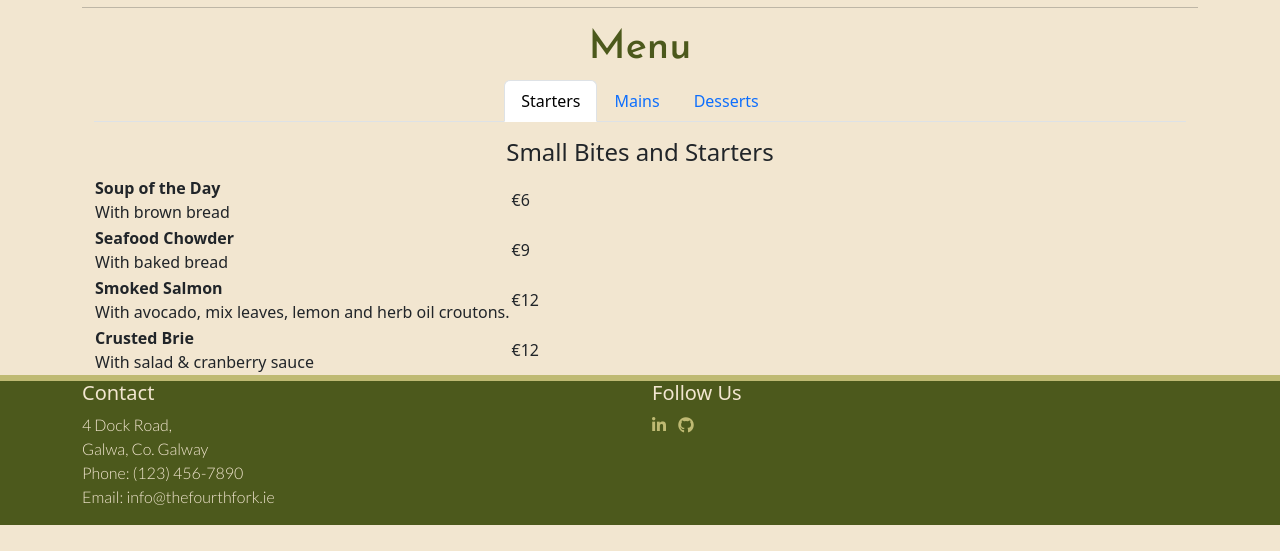
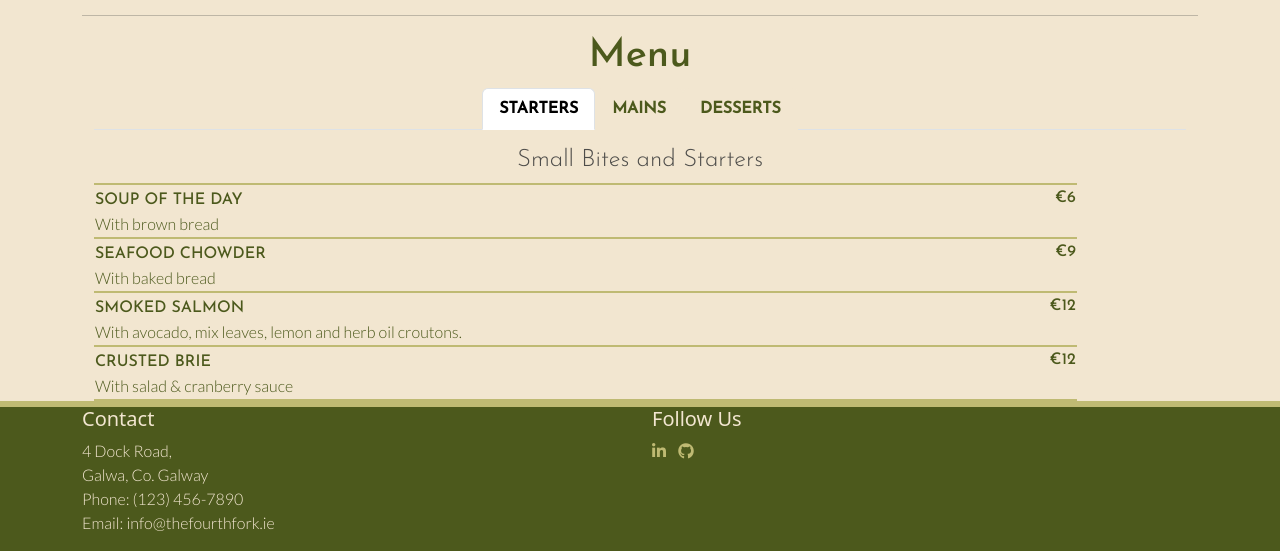
Before and after one commit to zemaciel/pp4, a Django app: page / in a window 1280 px wide. Shown: the part 717-1268 px from the top of the page. Before the commit the page ends 1242 px from the top, so only its background shows below. Run offline with Django 3.2, Linux system fonts and the light colour scheme; some libraries are stand-ins or nearby versions.

Commit message:
Fix design issues in the base and index htmls

```diff
--- a/static/css/style.css
+++ b/static/css/style.css
@@ -17,6 +17,24 @@ h1 {
     font-family: 'Josefin Sans', sans-serif;
     font-weight: 500;
     color: #4C591C;
+}
+
+h2 {
+    font-family: 'Josefin Sans', sans-serif;
+    font-weight: 300;
+    color: #736F34;
+}
+
+h3 {
+    font-family: 'Josefin Sans', sans-serif;
+    font-weight: 500;
+    color: #736F34;
+}
+
+h4 {
+    font-family: 'Josefin Sans', sans-serif;
+    font-weight: 300;
+    color: #4e4d4a;
 }
 
 h3 {
@@ -79,18 +97,15 @@ footer {
 
 /* ==== Restaurant Menu ====*/
 
-/* .nav-link {
+.food-menu-link {
     color: #4C591C;
     font-family: 'Josefin Sans', sans-serif;
     font-weight: 700;
     text-transform: uppercase;
+    background-color: #F2E6D0;
 }
 
-.nav-link {
-    background-color: #F2E6D0;
-} */
-
-/* .table-menu {
+.table-menu {
     width: 90%;
 }
 
@@ -101,12 +116,12 @@ footer {
 .table-menu tbody tr {
     border-top: 2px solid #BFBA73;
     border-bottom: 2px solid #BFBA73;
-} */
+}
 
-/* .menu-tabs {
+.menu-tabs {
     align: center;
-} */
-/*
+}
+
 .dish-name {
     color: #4C591C;
     font-family: 'Josefin Sans', sans-serif;
@@ -129,4 +144,4 @@ footer {
     font-weight: 300;
     font-size: 1rem;
     color: #4C591C;
-} */
+}
--- a/templates/base.html
+++ b/templates/base.html
@@ -4,21 +4,22 @@
 
 <head>
     <meta charset="UTF-8">
-    <title>The 4th Fork</title>
-    <!-- Favicon imports -->
+    <meta name="viewport" content="width=device-width, initial-scale=1" />
+    <title>The 4th Fork Restaurant</title>
+    <!-- Styles -->
+    <style>
+        @import url('https://fonts.googleapis.com/css2?family=Josefin+Sans:wght@300;500&family=Lato:wght@300;700&display=swap');
+    </style>
+    <link href="https://cdn.jsdelivr.net/npm/bootstrap@5.3.0/dist/css/bootstrap.min.css" rel="stylesheet">
+    <link rel="stylesheet" href="https://cdn.jsdelivr.net/npm/bootstrap@5.3.0/dist/css/bootstrap.min.css">
+    <link rel="stylesheet" href="{% static 'css/style.css' %}">
+    <!-- Scripts -->
+    <script src="https://cdn.jsdelivr.net/npm/bootstrap@5.3.0/dist/js/bootstrap.bundle.min.js"></script>
+    <script src="https://kit.fontawesome.com/8c53bc7b65.js" crossorigin="anonymous"></script>
+    <!-- Favicon -->
     <link rel="apple-touch-icon" sizes="180x180" href="{% static 'favicon/apple-touch-icon.png' %}">
     <link rel="icon" type="image/png" sizes="32x32" href="{% static 'favicon/favicon-32x32.png' %}">
     <link rel="icon" type="image/png" sizes="16x16" href="{% static 'favicon/favicon-16x16.png' %}">
-    <style>
-        @import url('https://fonts.googleapis.com/css2?family=Josefin+Sans:wght@300;500&family=Lato:wght@300;700&display=swap');
-    </style>
-    <link rel="stylesheet" href="https://cdn.jsdelivr.net/npm/bootstrap@5.3.0/dist/css/bootstrap.min.css">
-    <!-- <link rel="stylesheet" href="https://cdnjs.cloudflare.com/ajax/libs/font-awesome/5.15.3/css/all.min.css"> -->
-    <meta name="viewport" content="width=device-width, initial-scale=1" />
-    <link href="https://cdn.jsdelivr.net/npm/bootstrap@5.3.0/dist/css/bootstrap.min.css" rel="stylesheet">
-    <script src="https://cdn.jsdelivr.net/npm/bootstrap@5.3.0/dist/js/bootstrap.bundle.min.js"></script>
-    <script src="https://kit.fontawesome.com/8c53bc7b65.js" crossorigin="anonymous"></script>
-    <link rel="stylesheet" href="{% static 'css/style.css' %}">
 </head>
 
 
@@ -26,14 +27,16 @@
 <body class="d-flex flex-column h-100 main-bg bg-sand">
 
     <!-- Navigation -->
-    <nav class="navbar navbar-expand-lg navbar-light bg-sand">
+    <nav class="navbar navbar-expand-lg navbar-light bg-sand ">
         <div class="container-fluid">
-            <a class="navbar-brand" href="{% url 'home' %}"><span class="logo">The 4th Fork</span></a>
+            <a class="navbar-brand" href="{% url 'home' %}">
+            <img src="https://res.cloudinary.com/drk0hx3um/image/upload/v1688916539/pp4/logo_4thfork_zfw8fx.svg" width="160" height="40" alt="The Fourth Fork Logo"></a>
+            <!-- <a class="navbar-brand" href="{% url 'home' %}"><span class="logo">The 4th Fork</span></a> -->
             <button class="navbar-toggler" type="button" data-bs-toggle="collapse" data-bs-target="#navbarText"
                 aria-controls="navbarText" aria-expanded="false" aria-label="Toggle navigation">
                 <span class="navbar-toggler-icon"></span>
             </button>
-            <div class="collapse navbar-collapse" id="navbarText">
+            <div class="collapse navbar-collapse justify-content-end" id="navbarText">
                 <ul class="navbar-nav ml-auto mb-2 mb-lg-0">
                     <li class="nav-item">
                         <a class="nav-link active" aria-current="page" href="{% url 'home' %}">Home</a>
@@ -86,14 +89,14 @@
 
     <script src="https://code.jquery.com/jquery-3.6.0.min.js"></script>
     <!-- Script for nav tab used in the restaurant menu. -->
-    <!-- <script>
+    <script>
         $(document).ready(function() {
             $('.nav-tabs a').click(function() {
                 $(this).tab('show');
             });
         });
     </script>
-     -->
+
 </body>
 
 </html>
--- a/templates/index.html
+++ b/templates/index.html
@@ -31,16 +31,16 @@
         <h1>Menu</h1>
     </div>
 
-    <div class="container mt-6 menu-tabs restaurant-menu">
+    <div class="container mt-6 mb-10 menu-tabs">
         <ul class="nav nav-tabs justify-content-center">
             <li class="nav-item">
-                <a class="nav-link active" data-toggle="tab" href="#tab1">Starters</a>
+                <a class="nav-link active food-menu-link" data-toggle="tab" href="#tab1">Starters</a>
             </li>
             <li class="nav-item">
-                <a class="nav-link" data-toggle="tab" href="#tab2">Mains</a>
+                <a class="nav-link food-menu-link" data-toggle="tab" href="#tab2">Mains</a>
             </li>
             <li class="nav-item">
-                <a class="nav-link" data-toggle="tab" href="#tab3">Desserts</a>
+                <a class="nav-link food-menu-link" data-toggle="tab" href="#tab3">Desserts</a>
             </li>
         </ul>
 
```
